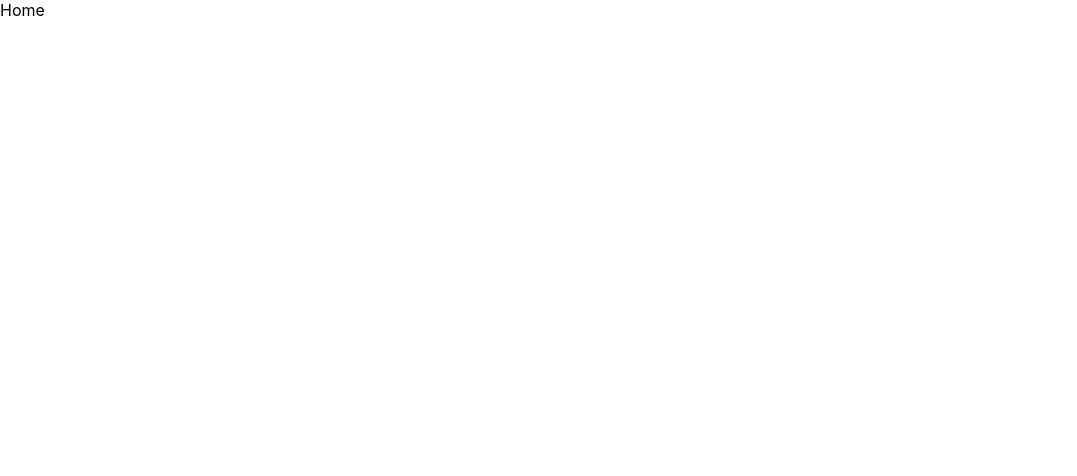
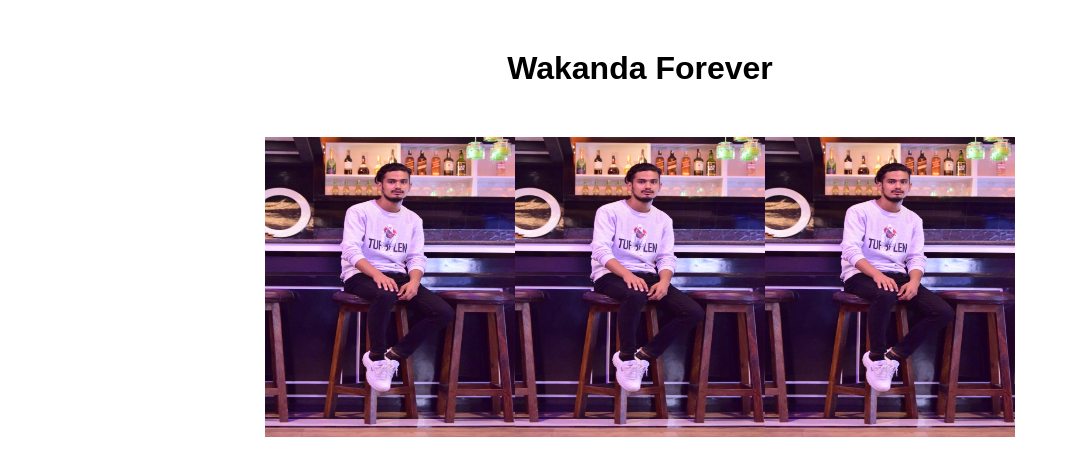
Before and after one commit to umang-shahi/Reacttutorial, a React (Create React App) app: page / in a window 1280 px wide. Shown: the top 476 px of the page, without its empty margins (0-1077 px from the left). Built offline with nearby package versions, Linux system fonts and the light colour scheme.

Commit message:
add expression

```diff
--- a/public/index.html
+++ b/public/index.html
@@ -13,6 +13,9 @@
 
     <link rel="manifest" href="%PUBLIC_URL%/manifest.json" />
 
+    <link rel="preconnect" href="https://fonts.googleapis.com">
+    <link rel="preconnect" href="https://fonts.gstatic.com" crossorigin>
+
     <title>React App</title>
   </head>
   <body>
--- a/src/components/Home.jsx
+++ b/src/components/Home.jsx
@@ -1,8 +1,31 @@
 import React from 'react';
+import umang from "../image/umang.jpg" ;
+import "./home.css";
+
+
 
 const Home = () => {
+
   return (
-      <div>Home</div>
+
+
+
+    <>
+     <h1  className="heading">Wakanda forever</h1>
+    <diV className ="img_div">
+
+
+      <img src={umang} alt= "umang" />
+      <img src={umang} alt= "umang" />
+      <img src={umang} alt= "umang" />
+
+    </diV>
+
+
+    </>
+
+
+
   )
 }
 
--- /dev/null
+++ b/src/components/home.css
@@ -0,0 +1,19 @@
+.heading {
+
+    text-align: center;
+    text-transform: capitalize;
+    font-weight: bold;
+    margin: 50px 0px;
+    font-family: 'Josefin Sans', sans-serif;
+}
+
+.img_div{
+    display: flex;
+    justify-content: center;
+}
+
+.img_div img{
+    width:250px;
+    height:300px;
+    cursor: pointer;
+}
```
Also changed, not shown: src/image/umang.jpg (added).
